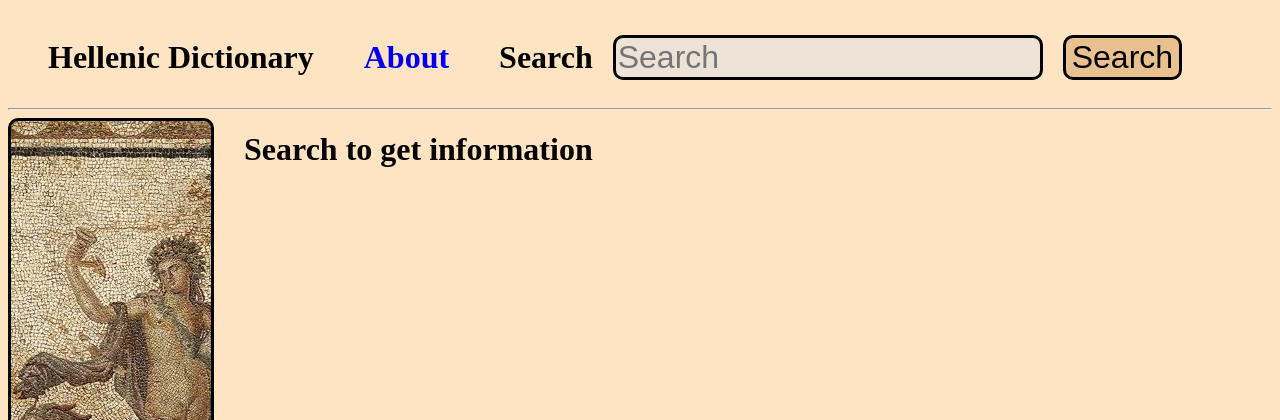
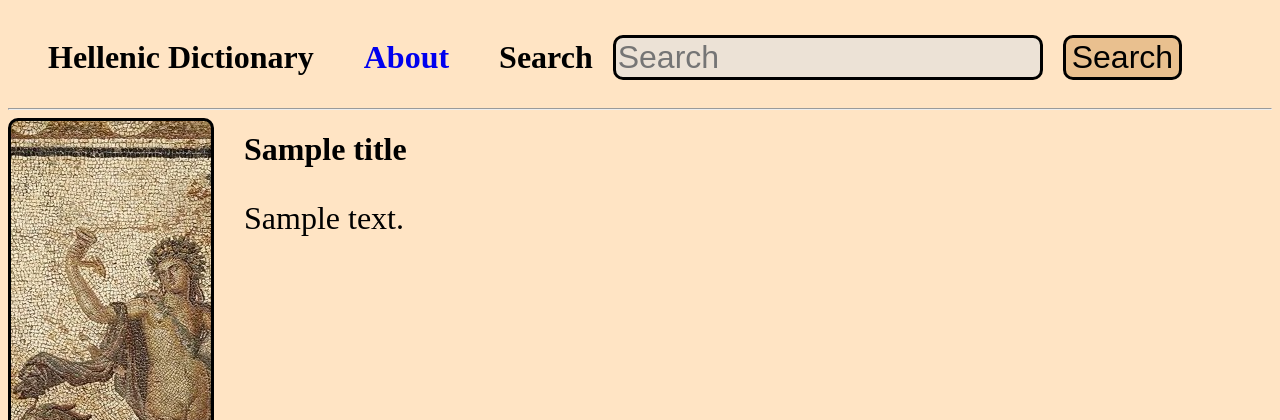
Before and after one commit to Boethius2001/Hellenic-dictionary, a Node server app: template views/temp.ejs in a window 1280 px wide. Shown: the top 420 px of the page. Run offline with Node 20, Linux system fonts and the light colour scheme; the template is opened without the code that fills it: most values are stand-ins (such as "Sample title", 1, 10 or a date in 2020).

Commit message:
restored

```diff
--- a/app.js
+++ b/app.js
@@ -1,8 +1,6 @@
 const express = require('express');
 const path = require('path');
 const dictionary = require('./src/dictionary.json');
-
-console.log(dictionary);
 
 const app = express();
 const PORT = 3000;
@@ -17,7 +15,13 @@ app.get('/',(req, res)=>{
 });
 
 app.get('/search/:something', (req, res)=>{
-    res.render('temp.ejs');
+    const element = req.params.something;
+    const data = dictionary[element];
+    res.render('temp.ejs',{
+        title : data.Title,
+        title_gr: data.TitleAlt,
+        description: data.Explanation
+    });
 });
 
 app.get('/about', (req, res)=>{
--- a/src/dictionary.json
+++ b/src/dictionary.json
@@ -1,12 +1,12 @@
 {
     "Zeus":
     {
-        "Title": "Zeus",
+        "Title": "<u>Zeus</u>",
         "TitleAlt": "Jupiter",
         "Explanation": "<b>Greek:</b> Ζεύς, <b>Latin:</b> Jupiter, <b>Romanized:</b> Zeus.<br>Zeus is the king of the gods in ancient Greek mythology, ruler of Mount Olympus, and god of the sky, lightning, and thunder. He is considered the most powerful of the Olympian gods."
     },
 
-    "hera":
+    "Hera":
     {
         "Title": "Hera",
         "TitleAlt": "Juno",
--- a/views/temp.ejs
+++ b/views/temp.ejs
@@ -25,8 +25,8 @@
 
     <div class="OutPut">
         <div class="OutPutText">
-            <h1 id="TitleID">Search to get information</h1>
-            <p id="ExpID" style="font-size: 2em;"></p>
+            <h1 id="TitleID"> <%- title %></h1>
+            <p id="ExpID" style="font-size: 2em;"> <%- description %></p>
         </div>
     </div>
 
```
